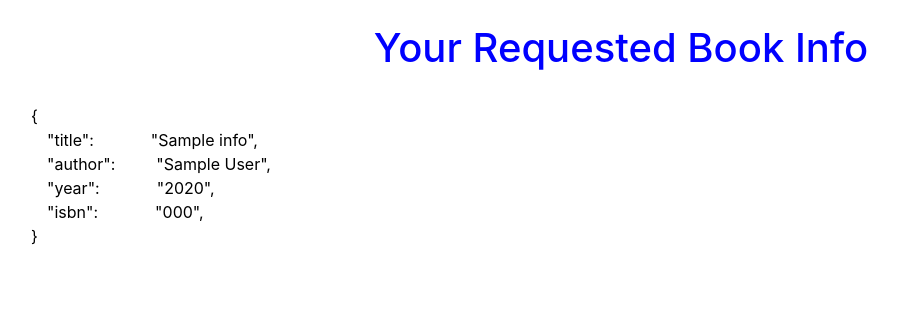
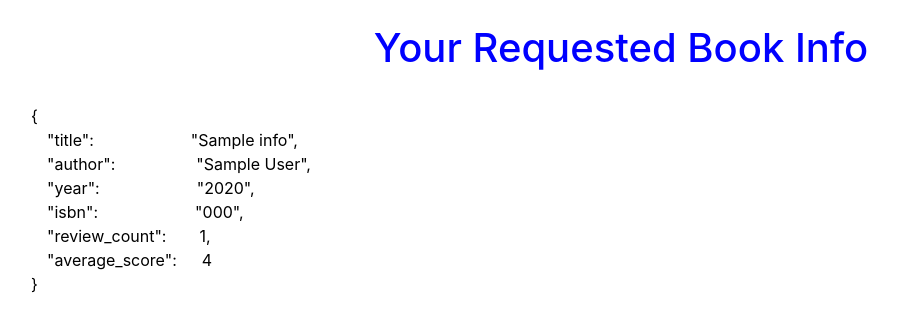
Before and after one commit to sac-colorado/my_project1, a Flask app: page /api/000 in a window 1280 px wide. Shown: the top 332 px of the page, without its empty margins (19-917 px from the left). Run offline with Flask 2, Linux system fonts and the light colour scheme; tables that the repository leaves empty hold one stand-in row (values such as "Sample post"); a database or web service that is not in the repository returns one stand-in record (values such as "Sample title"); data that the repository does not hold is empty; some libraries are stand-ins or nearby versions.

Commit message:
commit after getting the api_access.py to work correctly

```diff
--- a/api_access/application.py
+++ b/api_access/application.py
@@ -1,6 +1,7 @@
 from flask import Flask, render_template
 
 import os
+import requests
 
 from sqlalchemy import create_engine
 from sqlalchemy.orm import scoped_session, sessionmaker
@@ -16,9 +17,11 @@ def index(book_isbn):
     book_data = db.execute("SELECT isbn, title, author, year FROM book_info WHERE isbn=(:book_isbn)",{"book_isbn": book_isbn}).fetchall()
     empty_list = []
     empty = False
-    if book_data == empty_list:
+    if book_data == empty_list:    #Check if the query found a result or not in your database
         empty = True
-        #book_data = [False, False, False, False]
         return render_template("index.html", book_data=book_data, query_empty=empty)
     else:
-        return render_template("index.html", book_data=book_data, query_empty=empty)
+        res = requests.get("https://www.goodreads.com/book/review_counts.json", params={"key": "1v1ZUGkCBeNqhLjfcFeaA", "isbns": book_isbn})
+        reviews_count = res.json()['books'][0]['work_ratings_count']
+        average_rating = res.json()['books'][0]['average_rating']
+        return render_template("index.html", book_data=book_data, query_empty=empty, average_rating=average_rating, reviews_count=reviews_count)
--- a/api_access/templates/index.html
+++ b/api_access/templates/index.html
@@ -30,13 +30,17 @@ if query_empty == True then the query came back with 0 rows. No database entry f
                 <br>
                 {
                 <br>
-                &emsp;"title": &ensp;&ensp;&emsp;&emsp; "{{ book[1] }}",
+                &emsp;"title": &ensp;&ensp;&emsp;&emsp;&emsp;&emsp;&ensp; "{{ book[1] }}",
                 <br>
-                &emsp;"author": &ensp;&emsp;&ensp; "{{ book[2] }}",
+                &emsp;"author": &ensp;&emsp;&ensp;&emsp;&emsp;&ensp; "{{ book[2] }}",
                 <br>
-                &emsp;"year": &emsp;&emsp;&emsp; "{{ book[3] }}",
+                &emsp;"year": &emsp;&emsp;&emsp;&emsp;&emsp;&ensp; "{{ book[3] }}",
                 <br>
-                &emsp;"isbn": &emsp;&emsp;&emsp; "{{ book[0] }}",
+                &emsp;"isbn": &emsp;&emsp;&emsp;&emsp;&emsp;&ensp; "{{ book[0] }}",
+                <br>
+                &emsp;"review_count": &emsp;&ensp; {{ reviews_count }},
+                <br>
+                &emsp;"average_score": &emsp; {{ average_rating }}
                 <br>
                 }
                 <br>
```
Also changed, not shown: application.py (deleted, +0 -26 lines).
